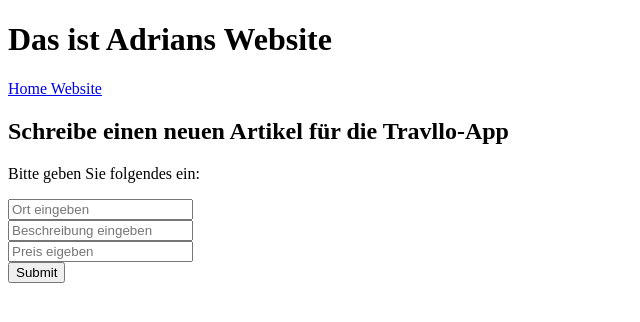
After one commit to atobisch/navin, a Django app: page /write/ in a window 1280 px wide. The commit adds this page. Shown: the top 322 px of the page, without its empty margins (0-640 px from the left). Run offline with Django 3.2, Linux system fonts and the light colour scheme.

Commit message:
added accounts/write, to add sth to database from browser

```diff
--- a/accounts/templates/accounts/base.html
+++ b/accounts/templates/accounts/base.html
@@ -8,8 +8,7 @@
 <body>
     <div class="page-header">
         <h1>Das ist Adrians Website</h1>
-        <p>Folgede Apps stehen zur Verfügung:</p>
-
+        <a href="{% url 'accounts:home' %}">Home Website</a>
     </div>
     <div class="content">
         {% block content %}
--- a/accounts/templates/accounts/home.html
+++ b/accounts/templates/accounts/home.html
@@ -12,6 +12,9 @@
     {% if user.is_authenticated %}
         <p>Hello. You are logged in</p>
         <a href="{% url 'accounts:logout' %}">Logout</a>
+        <br>
+        <p>Schreibe einen neuen Travello Betrag</p>
+        <a href="{% url 'accounts:write' %}">Neuen Beitrag erstellen<a>
     {% else %}
         <a href="{% url 'accounts:register' %}">Registrieren</a>
         <a href="{% url 'accounts:login' %}">Login</a>
--- /dev/null
+++ b/accounts/templates/accounts/write.html
@@ -0,0 +1,15 @@
+{% extends 'accounts/base.html' %}
+
+{% block title %}Write{% endblock %}
+
+{% block content %}
+<h2>Schreibe einen neuen Artikel für die Travllo-App</h2>
+<p>Bitte geben Sie folgendes ein:</p>
+<form method="post" action="{% url 'accounts:write' %}">
+    {% csrf_token %}
+    <input type="text" name="name" placeholder="Ort eingeben"><br>
+    <input type="text" name="desc" placeholder="Beschreibung eingeben"><br>
+    <input type="integer" name="price" placeholder="Preis eigeben"><br>
+    <input type="submit">
+</form>
+{% endblock %}
--- a/accounts/urls.py
+++ b/accounts/urls.py
@@ -8,4 +8,5 @@ urlpatterns = [
     path('register/',views.register, name='register'),
     path('login/',views.login, name='login'),
     path('logout/',views.logout, name='logout'),
+    path('write/',views.write, name='write'),
 ]
--- a/accounts/views.py
+++ b/accounts/views.py
@@ -1,6 +1,9 @@
 from django.shortcuts import render, redirect
 from django.contrib.auth.models import User,auth
 from django.contrib import messages
+
+from travello.models import Destination
+
 
 def home_view(request):
     return render(request, 'accounts/home.html')
@@ -47,6 +50,24 @@ def login(request):
     elif request.method == 'GET':
         return render(request, 'accounts/login.html')
 
+def write(request):
+    if request.method == 'GET':
+        return render(request, 'accounts/write.html')
+    elif request.method == 'POST':
+        # Userinputs in Variablen speichern
+        ort=request.POST['name']
+        beschreibung=request.POST['desc']
+        preis=int(request.POST['price'])
+
+        newdest = Destination.objects.create() #Object anlegen
+        #Objectattribute beschreiben
+        newdest.name=(ort)
+        newdest.desc = (beschreibung)
+        newdest.price = (preis)
+        newdest.save() #In die Datenbank speichern
+        return redirect('travello:home')
+
+
 def logout(request):
     auth.logout(request)
     return redirect('accounts:home')
--- a/travello/templates/travello/home.html
+++ b/travello/templates/travello/home.html
@@ -6,9 +6,10 @@
 <p>Die Inhalte werden von PostgreSQL geladen</p>
 <br>
 {% for dest in dests %}
+<p>---------------------------------</p>
+<p> ID: {{dest.id}}</p>
 <p> Ort: {{dest.name}}</p>
 <p> Beschreibung: {{dest.desc}}</p>
 <p> Preis: {{dest.price}}</p>
-<br>
 {% endfor %}
 {% endblock %}
```
Lines whose indentation alone changed are shown as unchanged.
